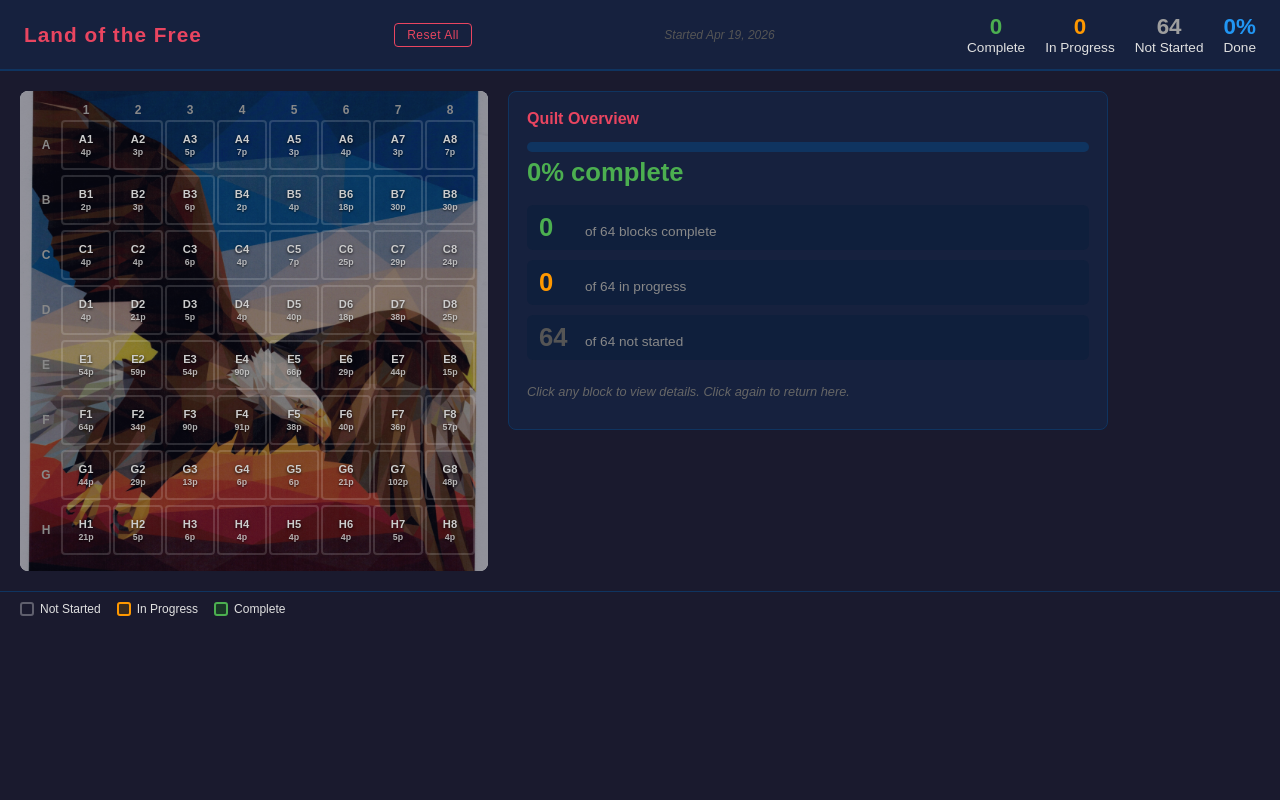
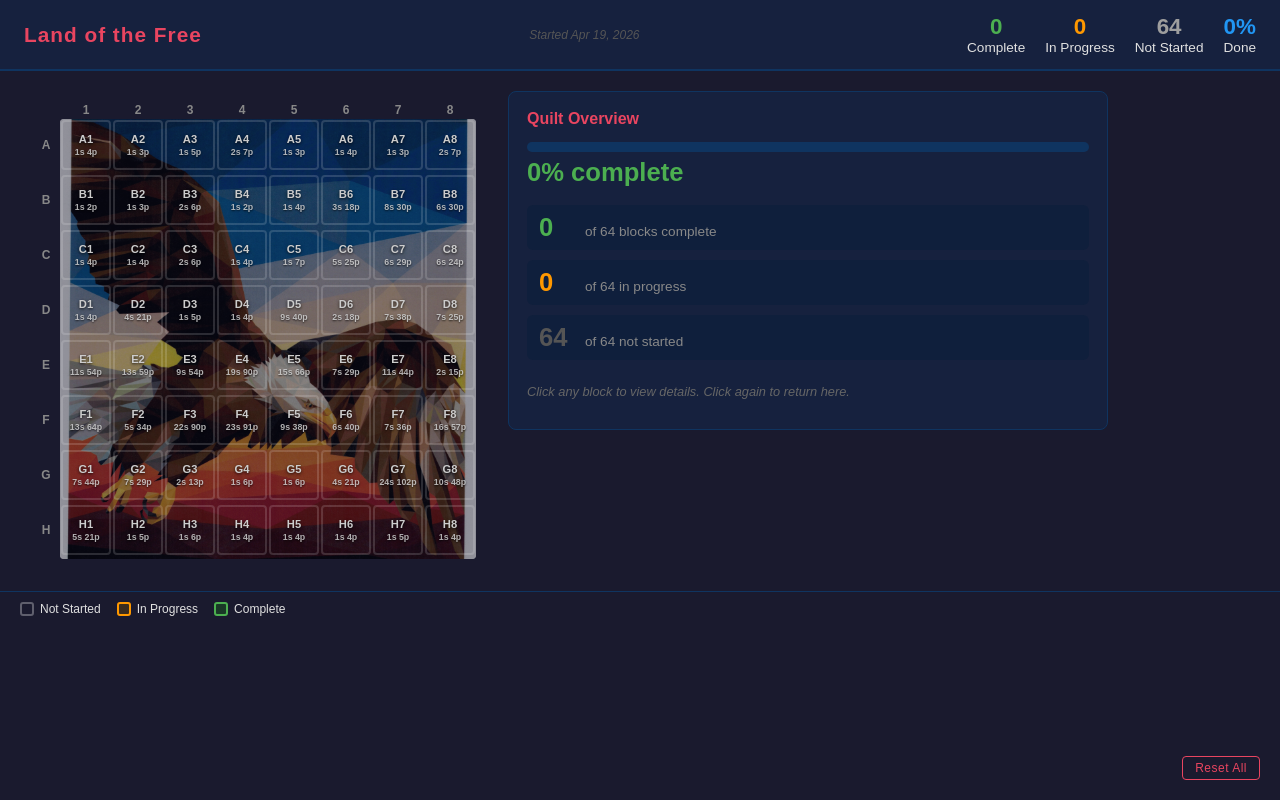
Before and after one commit to Peterh226/legit-kits-cut-guide, a Flask app: page / in a window 1280 px wide. Run offline with Flask 3, Linux system fonts and the light colour scheme; data that the repository does not hold is empty.

Commit message:
Grid: image behind blocks only, 3s 12p labels, fixed reset button
- Background image now covers only the 8x8 block area, not the A-H
  row labels or 1-8 column numbers (labels float outside the image)
- Block info shows segment count and piece count: e.g. '3s 12p'
- Reset All button fixed to lower-right corner of viewport

Co-Authored-By: Claude Sonnet 4.6 <noreply@anthropic.com>

```diff
--- a/quilt-tracker-app/static/app.js
+++ b/quilt-tracker-app/static/app.js
@@ -73,13 +73,23 @@ function renderGrid(grid) {
 
     const byId = Object.fromEntries(grid.map(b => [b.id, b]));
 
+    const body = document.createElement("div");
+    body.className = "quilt-body";
+
+    const rowLabelsCol = document.createElement("div");
+    rowLabelsCol.className = "quilt-row-labels";
+
+    const gridArea = document.createElement("div");
+    gridArea.className = "quilt-grid-area";
+
     for (const rowLetter of rows) {
-        const rowEl = document.createElement("div");
-        rowEl.className = "quilt-row";
         const label = document.createElement("div");
         label.className = "row-label";
         label.textContent = rowLetter;
-        rowEl.appendChild(label);
+        rowLabelsCol.appendChild(label);
+
+        const rowEl = document.createElement("div");
+        rowEl.className = "quilt-block-row";
 
         for (let col = 1; col <= 8; col++) {
             const block_id = `${rowLetter}${col}`;
@@ -89,14 +99,18 @@ function renderGrid(grid) {
             el.id = `block-${block_id}`;
             el.innerHTML = `
                 <span class="block-id">${block_id}</span>
-                <span class="block-info">${block ? block.piece_count + "p" : ""}</span>
+                <span class="block-info">${block ? block.fragments.length + "s " + block.piece_count + "p" : ""}</span>
             `;
             el.addEventListener("click", () => selectBlock(block_id));
             if (selectedBlock === block_id) el.classList.add("selected");
             rowEl.appendChild(el);
         }
-        container.appendChild(rowEl);
+        gridArea.appendChild(rowEl);
     }
+
+    body.appendChild(rowLabelsCol);
+    body.appendChild(gridArea);
+    container.appendChild(body);
 }
 
 // ── Block selection ───────────────────────────────────────────────────────
--- a/quilt-tracker-app/static/style.css
+++ b/quilt-tracker-app/static/style.css
@@ -26,6 +26,10 @@ header h1 {
 }
 
 #reset-btn {
+    position: fixed;
+    bottom: 20px;
+    right: 20px;
+    z-index: 100;
     background: transparent;
     border: 1px solid #e94560;
     color: #e94560;
@@ -63,28 +67,8 @@ main {
 /* ── Quilt grid ── */
 .quilt-wrap {
     flex: 0 0 auto;
-    position: relative;
     padding: 12px;
     border-radius: 8px;
-    overflow: hidden;
-    background-image: url("/static/quilt_overview.jpg");
-    background-size: cover;
-    background-position: center;
-}
-
-.quilt-wrap::before {
-    content: "";
-    position: absolute;
-    inset: 0;
-    background: rgba(15, 15, 35, 0.45);
-    border-radius: 8px;
-    z-index: 0;
-}
-
-.quilt-labels,
-.quilt-row {
-    position: relative;
-    z-index: 1;
 }
 
 .quilt-labels {
@@ -100,18 +84,50 @@ main {
     font-weight: bold;
 }
 
-.quilt-row {
-    display: grid;
-    grid-template-columns: 28px repeat(8, 52px);
-    margin-bottom: 3px;
-    align-items: center;
+.quilt-body {
+    display: flex;
+}
+
+.quilt-row-labels {
+    display: flex;
+    flex-direction: column;
+    width: 28px;
 }
 
 .row-label {
+    height: 52px;
+    margin-bottom: 3px;
+    display: flex;
+    align-items: center;
+    justify-content: center;
     font-size: 0.75rem;
     color: #888;
     font-weight: bold;
-    text-align: center;
+}
+
+.quilt-grid-area {
+    position: relative;
+    background-image: url("/static/quilt_overview.jpg");
+    background-size: cover;
+    background-position: center;
+    border-radius: 4px;
+    overflow: hidden;
+}
+
+.quilt-grid-area::before {
+    content: "";
+    position: absolute;
+    inset: 0;
+    background: rgba(15, 15, 35, 0.45);
+    z-index: 0;
+}
+
+.quilt-block-row {
+    display: grid;
+    grid-template-columns: repeat(8, 52px);
+    margin-bottom: 3px;
+    position: relative;
+    z-index: 1;
 }
 
 .block {
```
